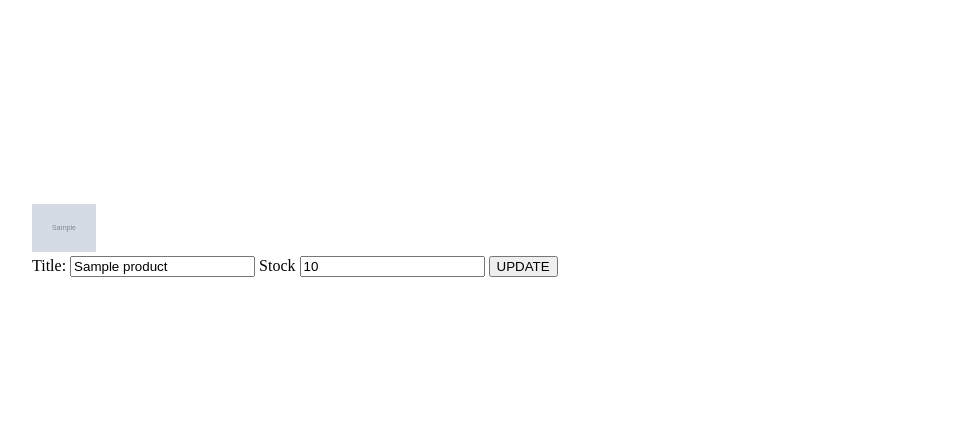
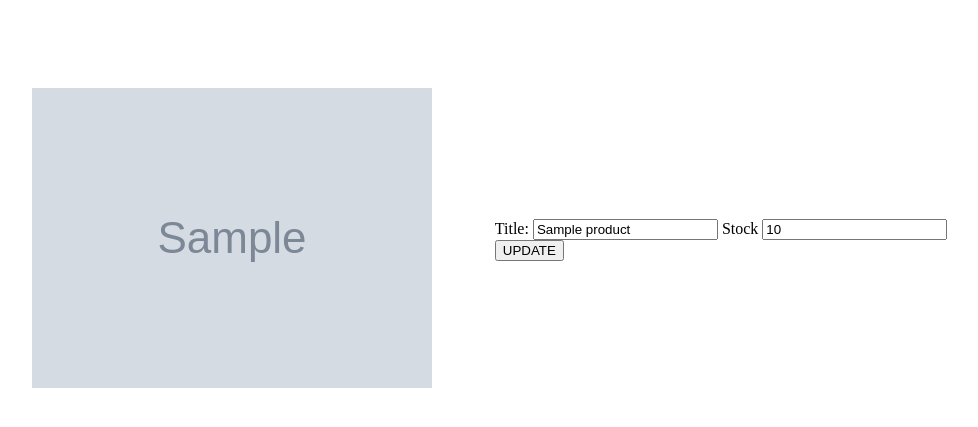
Before and after one commit to itcsdb1912/itcsdb1912, a Flask app: template templates/product.html in a window 1280 px wide. Shown: the part 66-493 px from the top of the page, without its empty margins (8-986 px from the left). Run offline with Flask 2, Linux system fonts and the light colour scheme; the template is opened without the code that fills it: most values are stand-ins (such as "Sample title", 1, 10 or a date in 2020); grey boxes marked "Sample" are stand-in pictures.

Commit message:
detail page...

```diff
--- a/static/style.css
+++ b/static/style.css
@@ -5,6 +5,10 @@ body {
 
 p {
     margin: 0;
+}
+
+img {
+    max-width: 100%;
 }
 
 a,
@@ -67,3 +71,17 @@ header nav ul li {
     flex: 40%;
     min-width: 300px;
 }
+
+
+#ProductDetail .product_detail__wrapper {
+    display: flex;
+    flex-direction: row;
+    align-items: center;
+    flex-wrap: wrap;
+}
+
+#ProductDetail .product_detail__wrapper .side_image,
+#ProductDetail .product_detail__wrapper .side_detail {
+    flex: 50%;
+    min-width: 300px;
+}
--- a/templates/product.html
+++ b/templates/product.html
@@ -1,10 +1,13 @@
 {% extends 'layout.html' %}
 
 {% block content %}
-<div>
+<div id="ProductDetail">
     {% if product %}
-        <div>
-            <img style="max-width: 64px;" src="{{product.image.src}}" alt="">
+        <div class="product_detail__wrapper">
+            <div class="side_image">
+                <img src="{{product.image.src}}" alt="">
+            </div>
+            <div class="side_detail">
                 <form action="/update_product">
                     <label for="title">Title:</label>
                     <input type="text" name="title" value="{{product.title}}">
@@ -13,6 +16,7 @@
                     <input type="submit" value="UPDATE">
                 </form>
             </div>
+        </div>
     {% else %}
         <h1>wrong product_id</h1>
     {% endif %}
```
Lines whose indentation alone changed are shown as unchanged.
